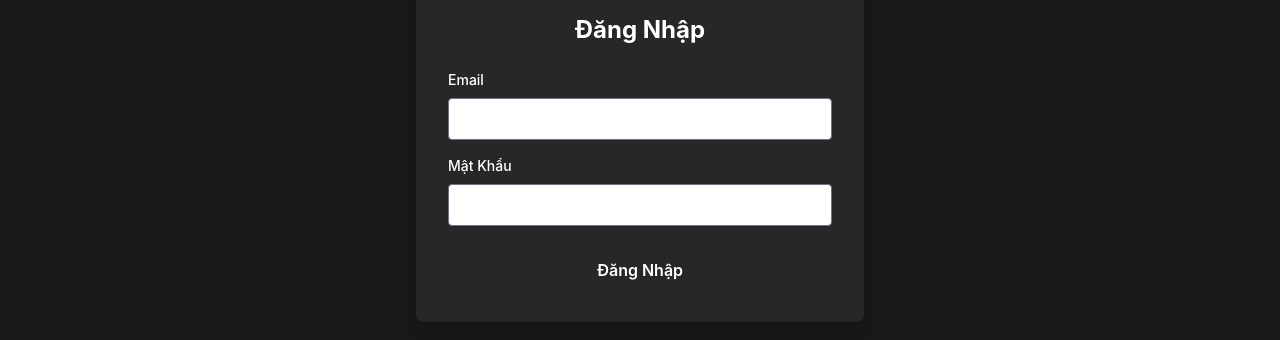
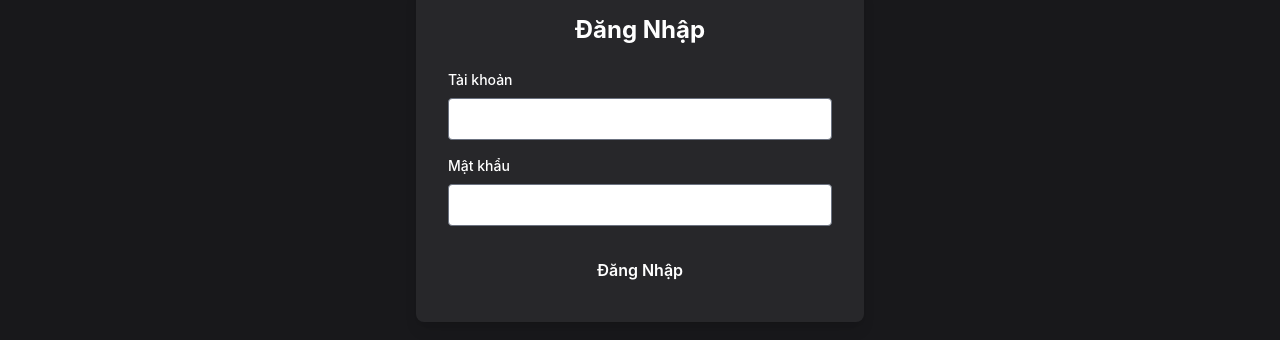
Before and after one commit to RezonGP/Movie_BC90, a React (Vite) app: page /auth in a window 1280 px wide. Shown: the part 313-653 px from the top of the page. Built offline with nearby package versions, Linux system fonts and the light colour scheme.

Commit message:
updatecode

```diff
--- a/src/pages/HomeTemplate/Auth/index.tsx
+++ b/src/pages/HomeTemplate/Auth/index.tsx
@@ -1,44 +1,106 @@
+import React, { useState } from "react";
+import { useDispatch, useSelector } from "react-redux";
+import { useNavigate } from "react-router-dom";
+import Header from "../_component/layouts/Header";
+import Footer from "../_component/layouts/Footer";
 
-import Header from '../_component/layouts/Header';
-import Footer from '../_component/layouts/Footer';
+import type { AppDispatch, RootState } from "../../../store";
+import type { TUser } from "./../types";
+import { authService } from "./slice";
 
 export default function Auth() {
+    const dispatch = useDispatch<AppDispatch>();
+    const navigate = useNavigate();
 
+    const { loading, error } = useSelector(
+        (state: RootState) => state.authReducer
+    );
+
+    const [user, setUser] = useState<TUser>({
+        taiKhoan: "",
+        matKhau: "",
+    });
+
+    const handleOnchange = (e: React.ChangeEvent<HTMLInputElement>) => {
+        const { name, value } = e.target;
+        setUser((prev) => ({
+            ...prev,
+            [name]: value,
+        }));
+    };
+
+    const handleLogin = async (e: React.FormEvent<HTMLFormElement>) => {
+        e.preventDefault();
+
+        const result = await dispatch(authService(user));
+
+        if (authService.fulfilled.match(result)) {
+            const role = result.payload.maLoaiNguoiDung;
+
+            if (role === "QuanTri") {
+                navigate("/admin");
+            } else {
+                navigate("/");
+            }
+        }
+    };
 
     return (
         <div>
             <Header />
+
             <main className="min-h-screen bg-zinc-900 text-white flex items-center justify-center">
                 <div className="bg-zinc-800 p-8 rounded-lg shadow-lg w-full max-w-md">
-                    <h1 className="text-2xl font-bold mb-6 text-center">Đăng Nhập</h1>
-                    <form >
+                    <h1 className="text-2xl font-bold mb-6 text-center">
+                        Đăng Nhập
+                    </h1>
+
+                    <form onSubmit={handleLogin}>
                         <div className="mb-4">
-                            <label className="block text-sm font-medium mb-2">Email</label>
+                            <label className="block text-sm font-medium mb-2">
+                                Tài khoản
+                            </label>
                             <input
-                                type="email"
-
+                                type="text"
+                                name="taiKhoan"
+                                value={user.taiKhoan}
+                                onChange={handleOnchange}
                                 className="w-full px-3 py-2 bg-zinc-700 rounded focus:outline-none focus:ring-2 focus:ring-orange-500"
                                 required
                             />
                         </div>
+
                         <div className="mb-6">
-                            <label className="block text-sm font-medium mb-2">Mật Khẩu</label>
+                            <label className="block text-sm font-medium mb-2">
+                                Mật khẩu
+                            </label>
                             <input
                                 type="password"
-
+                                name="matKhau"
+                                value={user.matKhau}
+                                onChange={handleOnchange}
                                 className="w-full px-3 py-2 bg-zinc-700 rounded focus:outline-none focus:ring-2 focus:ring-orange-500"
                                 required
                             />
                         </div>
+
+                        {error && (
+                            <p className="text-red-400 text-sm mb-3">
+                                {error}
+                            </p>
+                        )}
+
                         <button
                             type="submit"
-                            className="w-full bg-orange-500 hover:bg-orange-600 py-2 rounded font-semibold"
+                            disabled={loading}
+                            className="w-full bg-orange-500 hover:bg-orange-600 py-2 rounded font-semibold disabled:opacity-50"
                         >
-                            Đăng Nhập
+                            {loading ? "Đang đăng nhập..." : "Đăng Nhập"}
                         </button>
                     </form>
                 </div>
             </main>
+
             <Footer />
         </div>
     );
--- a/src/pages/HomeTemplate/Auth/slice.ts
+++ b/src/pages/HomeTemplate/Auth/slice.ts
@@ -1,71 +1,91 @@
 import { createSlice, createAsyncThunk } from "@reduxjs/toolkit";
 import { api } from "../../../services/api";
+import type { InitState, TApiResponse, TUser } from "../types";
+import { AxiosError } from "axios";
 
-interface User {
+/* ===== TYPE ===== */
+type Userlogin = {
     taiKhoan: string;
     hoTen: string;
     email: string;
     soDt: string;
     maNhom: string;
     maLoaiNguoiDung: string;
-    accessToken: string;
-}
+};
 
-interface AuthState {
-    user: User | null;
-    loading: boolean;
-    error: string | null;
-}
+/* ===== LOCAL STORAGE ===== */
+const userInfoString = localStorage.getItem("USER_ADMIN");
+const data: Userlogin | null = userInfoString
+    ? JSON.parse(userInfoString)
+    : null;
 
-const initialState: AuthState = {
-    user: (() => {
-        const storedUser = localStorage.getItem("USER_ADMIN");
-        return storedUser ? JSON.parse(storedUser) : null;
-    })(),
+/* ===== INITIAL STATE ===== */
+const initialState: InitState<Userlogin> = {
     loading: false,
+    data,
     error: null,
 };
 
-export const login = createAsyncThunk(
+/* ===== THUNK ===== */
+export const authService = createAsyncThunk(
     "auth/login",
-    async ({ taiKhoan, matKhau }: { taiKhoan: string; matKhau: string }) => {
-        const response = await api.post("QuanLyNguoiDung/DangNhap", {
-            taiKhoan,
-            matKhau,
-        });
-        return response.data.content;
+    async (user: TUser, { rejectWithValue }) => {
+        try {
+            const response = await api.post<TApiResponse<Userlogin>>(
+                "/QuanLyNguoiDung/DangNhap",
+                user
+            );
+
+            const roles = response.data.content;
+
+            // 👉 Chỉ admin mới lưu USER_ADMIN
+            if (roles.maLoaiNguoiDung === "QuanTri") {
+                localStorage.setItem(
+                    "USER_ADMIN",
+                    JSON.stringify(roles)
+                );
+            }
+
+            return roles;
+        } catch (error: any) {
+            return rejectWithValue("Đăng nhập thất bại");
+        }
     }
 );
 
+/* ===== SLICE ===== */
 const authSlice = createSlice({
     name: "auth",
     initialState,
     reducers: {
-        logout: (state) => {
-            state.user = null;
-            localStorage.removeItem("USER_ADMIN");
-        },
-        setUser: (state, action) => {
-            state.user = action.payload;
-        },
+        clearAuthState: (state) => {
+            state.loading = false;
+            state.data = null;
+            state.error = null;
+        }
     },
     extraReducers: (builder) => {
         builder
-            .addCase(login.pending, (state) => {
+            .addCase(authService.pending, (state) => {
                 state.loading = true;
                 state.error = null;
             })
-            .addCase(login.fulfilled, (state, action) => {
+            .addCase(authService.fulfilled, (state, action) => {
                 state.loading = false;
-                state.user = action.payload;
-                localStorage.setItem("USER_ADMIN", JSON.stringify(action.payload));
+                state.data = action.payload || null;
             })
-            .addCase(login.rejected, (state, action) => {
+            .addCase(authService.rejected, (state, action) => {
                 state.loading = false;
-                state.error = action.error.message || "Đăng nhập thất bại";
-            });
+                state.error = action.payload as AxiosError<any>;
+            })
     },
 });
 
-export const { logout, setUser } = authSlice.actions;
+export const actLogout = () => {
+    return (dispatch: any) => {
+        localStorage.removeItem("USER_ADMIN");
+        dispatch(authSlice.actions.clearAuthState());
+    }
+}
+
 export default authSlice.reducer;
--- a/src/pages/HomeTemplate/_component/layouts/Header.tsx
+++ b/src/pages/HomeTemplate/_component/layouts/Header.tsx
@@ -1,16 +1,14 @@
 import { Link, NavLink, useNavigate } from "react-router-dom";
 import { useState } from "react";
 import { useDispatch, useSelector } from 'react-redux';
-import { logout } from './../../Auth/slice';
 import type { RootState, AppDispatch } from '../../../../store';
-
+import { actLogout } from '../../../HomeTemplate/Auth/slice';
 export default function Header() {
     const [open, setOpen] = useState(false);
     const navigate = useNavigate();
     const dispatch = useDispatch<AppDispatch>();
-    const user = useSelector((state: RootState) => state.authReducer.user);
 
-
+    const { data } = useSelector((state: RootState) => state.authReducer);
 
     const handleBookTicket = () => {
         if (localStorage.getItem('token')) {
@@ -21,16 +19,15 @@ export default function Header() {
     };
 
     const handleAccount = () => {
-        if (!user) {
+        if (!data) {
             navigate('/auth');
         }
         // Nếu đã đăng nhập, có thể thêm logic chuyển đến trang tài khoản
     };
 
-    const handleLogout = () => {
-        dispatch(logout());
-        navigate('/');
-    };
+
+
+
 
     return (
         <header className="sticky top-0 z-50 bg-zinc-900/90 backdrop-blur border-b border-white/10 bg-[url('https://flowbite.s3.amazonaws.com/docs/jumbotron/conference.jpg')] ">
@@ -93,13 +90,8 @@ export default function Header() {
                             <button onClick={handleBookTicket} className="text-warning-soft w-full text-left px-4 py-3 hover:bg-zinc-700 text-sm">
                                 Lịch sử đặt vé
                             </button>
-                            {user?.maLoaiNguoiDung === 'QuanTri' && (
-                                <button onClick={() => navigate('/admin')} className="w-full text-left px-4 py-3 hover:bg-zinc-700 text-sm">
-                                    Admin
-                                </button>
-                            )}
-                            {user ? (
-                                <button onClick={handleLogout} className=" w-full text-left px-4 py-3 hover:bg-zinc-700 text-sm text-red-400">
+                            {data ? (
+                                <button onClick={() => { dispatch(actLogout()) }} className=" w-full text-left px-4 py-3 hover:bg-zinc-700 text-sm text-red-400">
                                     Đăng xuất
                                 </button>
                             ) : (
--- a/src/pages/HomeTemplate/types.ts
+++ b/src/pages/HomeTemplate/types.ts
@@ -1,6 +1,9 @@
 import { AxiosError } from "axios";
 import { createSlice, createAsyncThunk } from "@reduxjs/toolkit";
 import { api } from "../../services/api";
+
+
+
 
 export type InitState<T> = {
     loading: boolean;
@@ -26,11 +29,11 @@ export type TMovie = {
 export type TUser = {
     key?: string;
     taiKhoan: string;
-    hoTen: string;
-    email: string;
-    soDT: string;
+    hoTen?: string;
+    email?: string;
+    soDT?: string;
     matKhau: string;
-    maLoaiNguoiDung: string;
+    maLoaiNguoiDung?: string;
 };
 
 export type TBanner = {
@@ -61,13 +64,13 @@ export interface User {
 }
 
 export interface AuthState {
-    user: User | null;
+    data: User | null;
     loading: boolean;
     error: string | null;
 }
 
 const initialState: AuthState = {
-    user: (() => {
+    data: (() => {
         const storedUser = localStorage.getItem("USER_ADMIN");
         return storedUser ? JSON.parse(storedUser) : null;
     })(),
@@ -91,11 +94,11 @@ const authSlice = createSlice({
     initialState,
     reducers: {
         logout: (state) => {
-            state.user = null;
+            state.data = null;
             localStorage.removeItem("USER_ADMIN");
         },
         setUser: (state, action) => {
-            state.user = action.payload;
+            state.data = action.payload;
         },
     },
     extraReducers: (builder) => {
@@ -106,7 +109,7 @@ const authSlice = createSlice({
             })
             .addCase(login.fulfilled, (state, action) => {
                 state.loading = false;
-                state.user = action.payload;
+                state.data = action.payload;
                 localStorage.setItem("USER_ADMIN", JSON.stringify(action.payload));
             })
             .addCase(login.rejected, (state, action) => {
```
Also changed, not shown: src/pages/AdminTemplate/index.tsx (+20 -8 lines).
